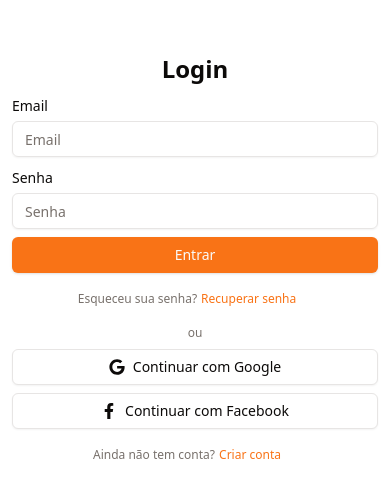
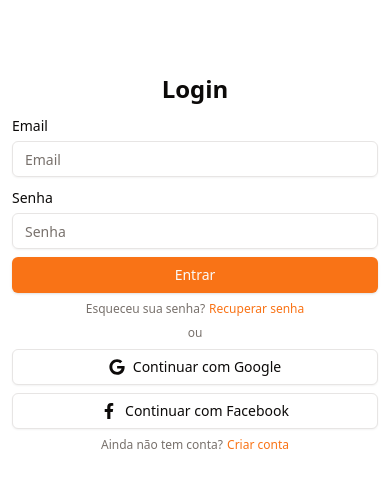
Before and after one commit to IReFoodI/Front-end, a React (Vite) app: page /entrar in a window 390 px wide. Shown: the part 159-656 px from the top of the page. Built offline with nearby package versions, Linux system fonts and the light colour scheme.

Commit message:
🎨 style: update CSS for improved layout and responsiveness
- Adjusted CSS styles across various components for better layout and user experience.

```diff
--- a/src/ui/components/ui/TextWithLink.jsx
+++ b/src/ui/components/ui/TextWithLink.jsx
@@ -11,7 +11,7 @@ export function TextWithLink({ text, buttonContent, navigateTo }) {
       <p className="text-muted-foreground">{text}</p>{" "}
       <Button
         variant={"link"}
-        className={"pl-1 text-xs"}
+        className={"p-0 pl-1  text-xs h-4"}
         onClick={() => navigate(navigateTo)}
       >
         {buttonContent}
--- a/src/ui/components/ui/passwordInput.jsx
+++ b/src/ui/components/ui/passwordInput.jsx
@@ -17,7 +17,7 @@ const PasswordInput = React.forwardRef(
     }
 
     return (
-      <div className="relative">
+      <div className="relative !mt-1">
         <input
           type={passwordVisibility ? "text" : "password"}
           className={cn(
```
